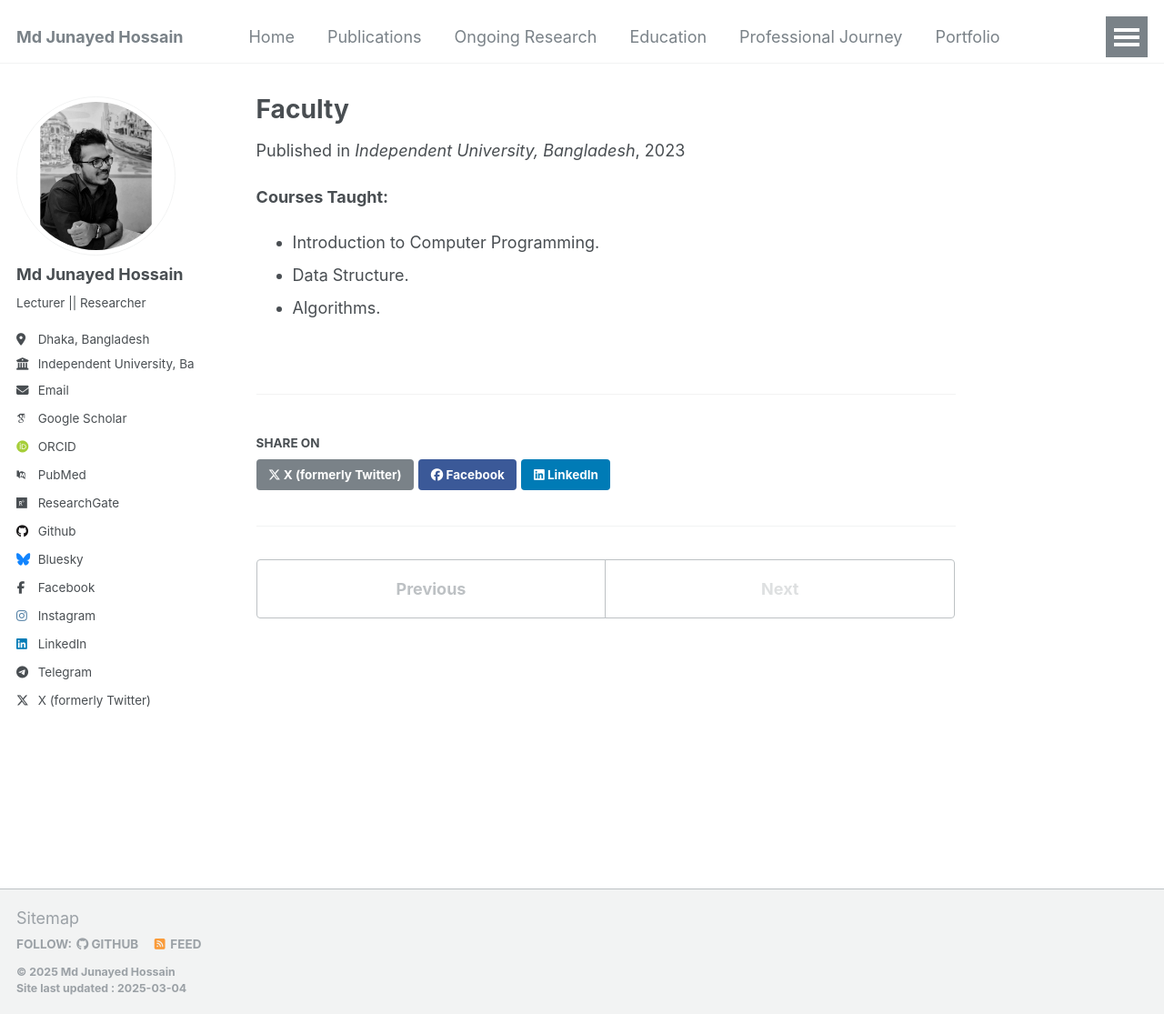
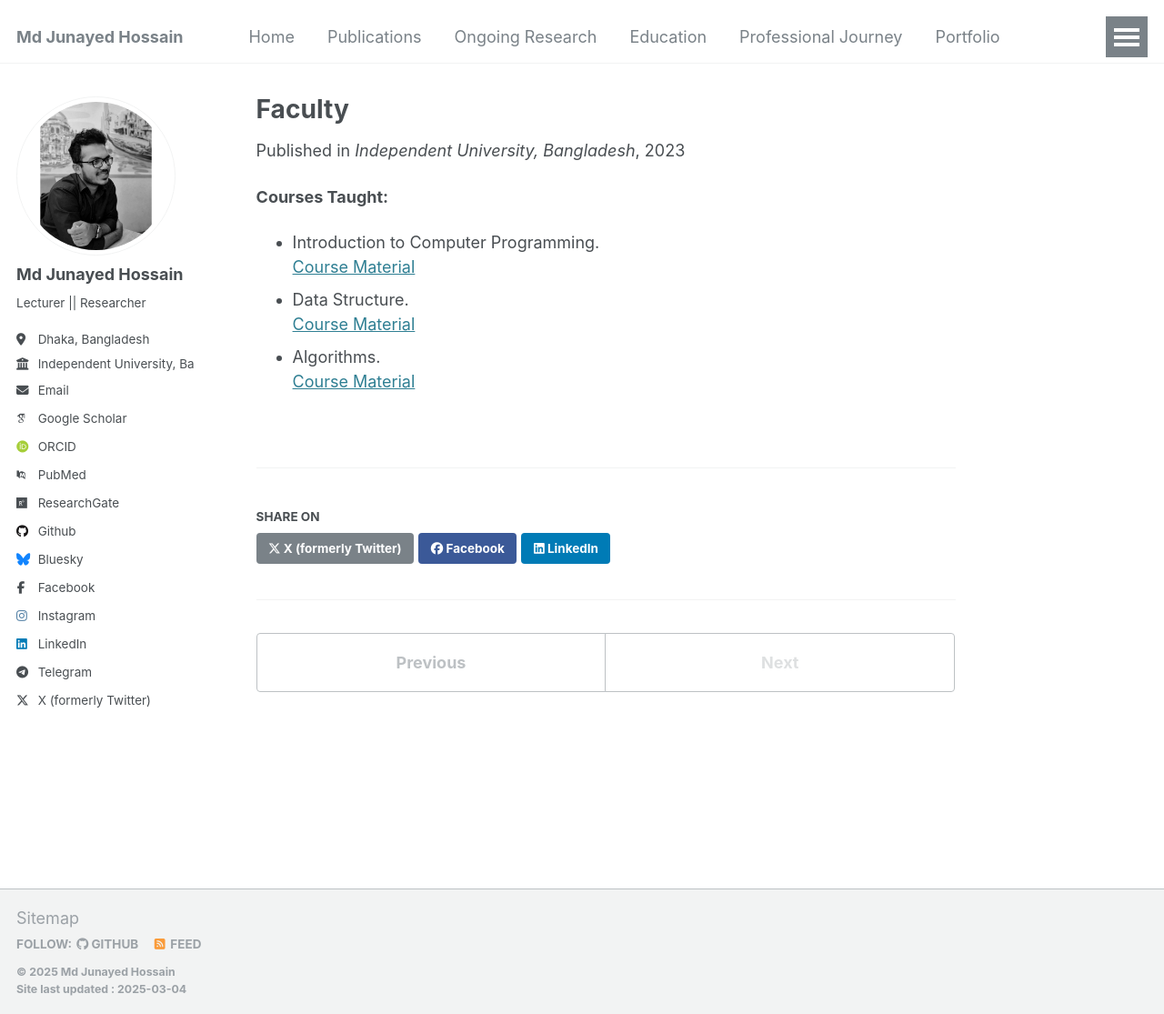
Before and after one commit to i-am-junayed/i-am-junayed.github.io, a Jekyll site: the page built from _experience/experience_3.md, in a window 1280 px wide and 1115 px high. Shown: the whole window at 91% size. Built offline with Jekyll 4.4.1, drawn with Linux system fonts in a browser that asks for light colours; some web fonts are replaced.

Commit message:
Update experience_3.md

```diff
--- a/_experience/experience_3.md
+++ b/_experience/experience_3.md
@@ -9,5 +9,8 @@ location: "Dhaka, Bangladesh"
 
 **Courses Taught:**
 - Introduction to Computer Programming.
+  [Course Material](https://github.com/i-am-junayed/data-structure)
 - Data Structure.
+  [Course Material](https://github.com/i-am-junayed/data-structure)
 - Algorithms.
+  [Course Material](https://github.com/i-am-junayed/algorithms)
```
